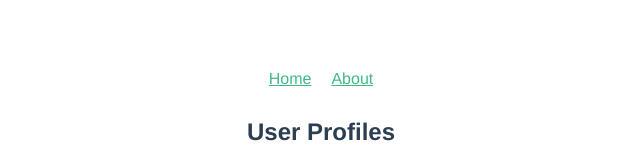
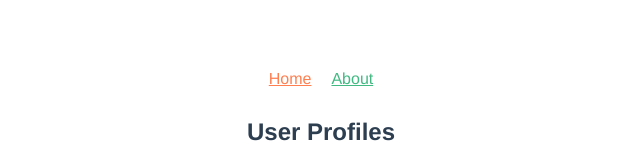
Before and after one commit to letItCurl/VueRouting, a Vue app: page / in a window 1280 px wide. Shown: the top 160 px of the page, without its empty margins (319-959 px from the left). Built offline with nearby package versions, Linux system fonts and the light colour scheme.

Commit message:
Redirect and history navigation

```diff
--- a/src/components/Navbar.vue
+++ b/src/components/Navbar.vue
@@ -56,4 +56,7 @@ export default {
         display: inline-block;
         margin: 10px;
     }
+    a.router-link-exact-active.router-link-active{
+        color: coral;
+    }
 </style>
--- a/src/router/index.js
+++ b/src/router/index.js
@@ -7,6 +7,7 @@ import ViewProfile from '@/components/ViewProfile'
 Vue.use(Router)
 
 export default new Router({
+  mode: 'history',
   routes: [
     {
       path: '/',
```
